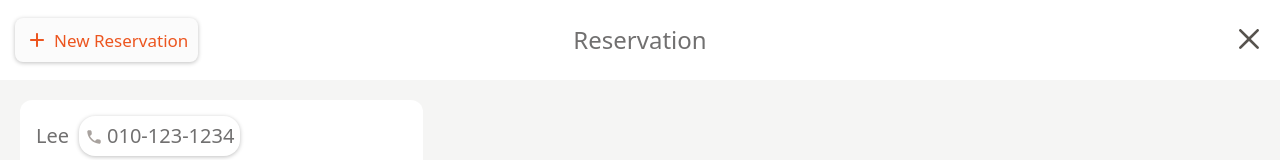
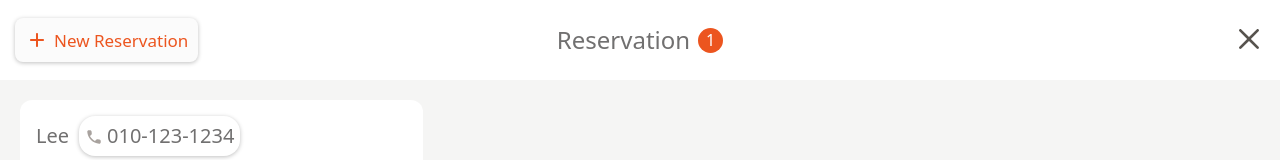
Before and after one commit to codnr98/reservation-sveltekit, a SvelteKit app: page / in a window 1280 px wide. Shown: the top 160 px of the page. Built offline with nearby package versions, Linux system fonts and the light colour scheme.

Commit message:
feat: reservation의 개수를 보여주는 기능 구현

```diff
--- a/src/routes/+layout.svelte
+++ b/src/routes/+layout.svelte
@@ -5,6 +5,7 @@
 	import { page } from '$app/stores';
 	import Button from '../components/Button.svelte';
 	import { goto } from '$app/navigation';
+	import { reservationList } from '../stores/reservationStore';
 
 	const handleClickAddButton = () => {
 		goto('/add-reservation');
@@ -38,7 +39,12 @@
 	</div>
 
 	{#if $page.url.pathname === '/'}
-		<h1>Reservation</h1>
+		<div class="title">
+			<h1>Reservation</h1>
+			{#if $reservationList.length}
+				<div>{$reservationList.length}</div>
+			{/if}
+		</div>
 	{:else}
 		<h1>New Reservation</h1>
 	{/if}
@@ -66,7 +72,13 @@
 		flex: 1 1 0%;
 	}
 
-	h1 {
+	.title {
+		display: flex;
+		align-items: center;
+		gap: 8px;
+	}
+
+	.title > h1 {
 		font-size: 24px;
 		color: var(--black300);
 		font-weight: 300;
@@ -74,6 +86,17 @@
 		flex: 3 1 0%;
 	}
 
+	.title > div {
+		height: 25px;
+		width: 25px;
+		display: flex;
+		justify-content: center;
+		align-items: center;
+		border-radius: 20px;
+		color: white;
+		background-color: var(--orange500);
+	}
+
 	.left-btn-wrapper {
 		flex: 1 1 0%;
 		text-align: right;
```
